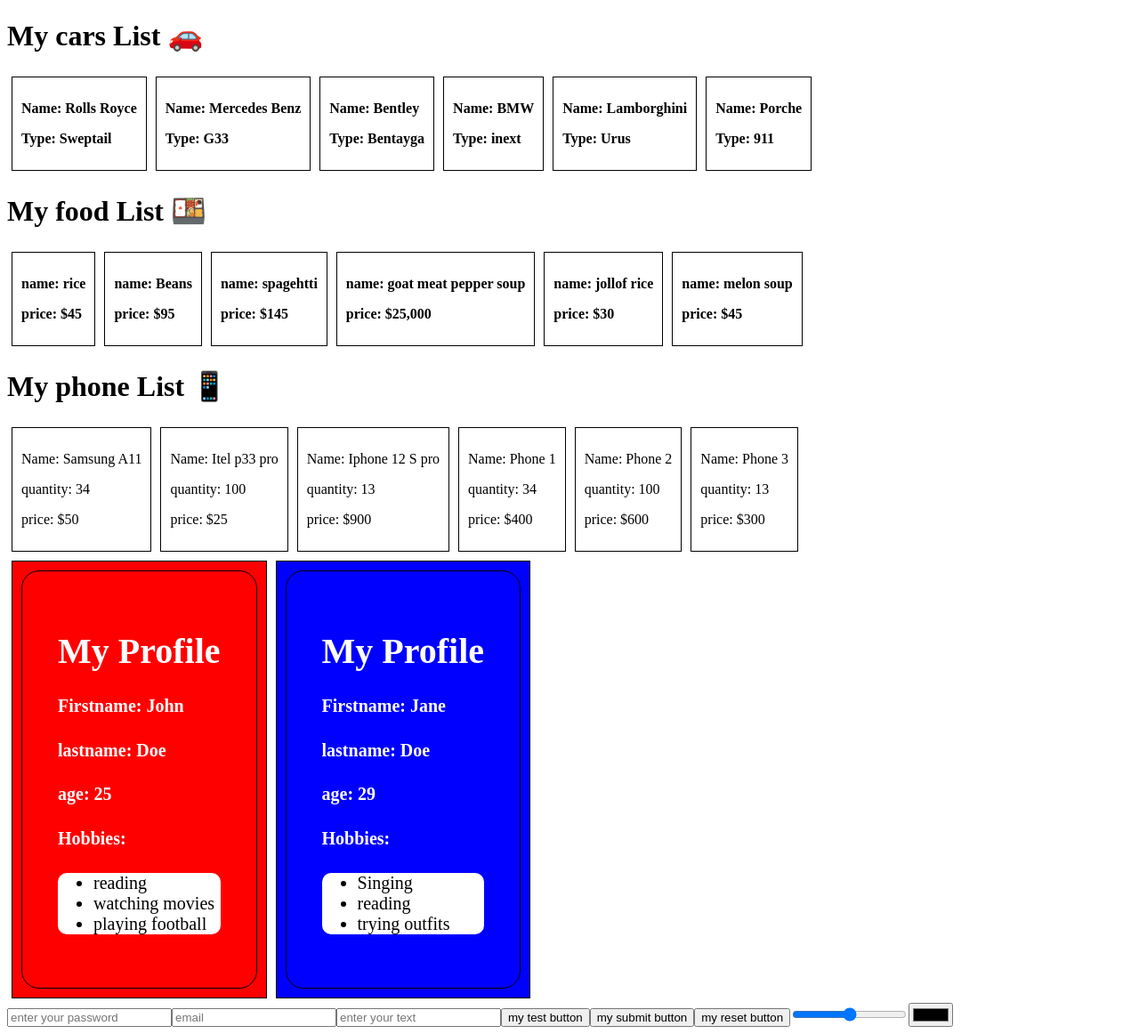
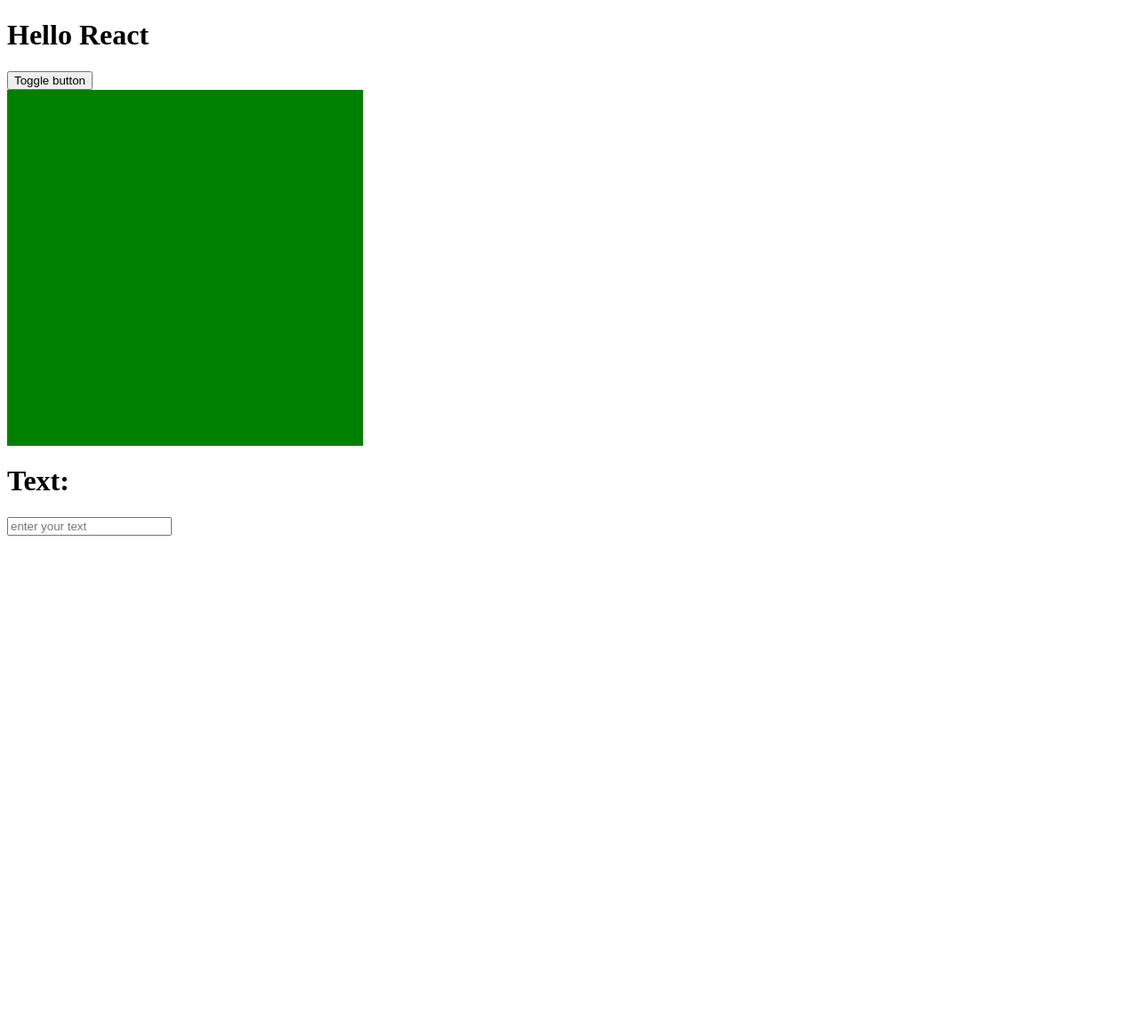
Before and after one commit to O-tega/ReactProject1, a React (Create React App) app: page / in a window 1280 px wide. Shown: the whole page at 89% size. After the commit the page ends 800 px from the top, so only its background shows below. Built offline with nearby package versions, Linux system fonts and the light colour scheme.

Commit message:
day three modification

```diff
--- a/package.json
+++ b/package.json
@@ -6,8 +6,11 @@
     "@testing-library/jest-dom": "^5.12.0",
     "@testing-library/react": "^11.2.7",
     "@testing-library/user-event": "^12.8.3",
+    "axios": "^0.21.1",
+    "bootstrap": "^5.0.1",
     "react": "^17.0.2",
     "react-dom": "^17.0.2",
+    "react-router-dom": "^5.2.0",
     "react-scripts": "4.0.3",
     "web-vitals": "^1.1.2"
   },
--- a/src/App.js
+++ b/src/App.js
@@ -1,137 +1,77 @@
-import Cars from './components/Cars';
-import Food from './components/Food';
-import Phone from './components/Phone'
-import Profile from './components/Profile'
-import FormElement from './components/FormElement'
-import './App.css';
+import React from 'react'
+import FormElement from './components/FormElement';
+
+class App extends React.Component {
+  constructor() {
+    super();
+    this.state = {
+      show: true,
+      text:'',
+    };
+  }
+
+  handleChange = (e) =>{
+    this.setState({
+      text: e.target.value
+    });
+  }
+  handleClick = (e)=> {
+    /* code to change the value of the button from true to false */
+
+    if (this.state.show === false) {
+      this.setState({
+
+        show: true,
+      });
+    } else {
+      this.setState({
+        show: false,
+      });
+
+    };
+  }
+
+  render() {
+
+    return (
+      <div>
+        <h1>Hello React</h1>
+
+
+        <button type="button" onClick={this.handleClick}> {/*calls the onClick function in the handleClick variable declared up */}
+
+          Toggle button
+          </button>
+
+          {this.state.show &&(
+            <div style={{ width: '400px', height: '400px', backgroundColor: 'green' }}>
+            </div>
+
+          )}
+
+        <h1>Text: {this.state.text}</h1>
+
+        {/* <input
+        type = "text"
+        placeholder = "enter your text"
+        value = "this.state.text"
+        onChange = {this.handleChange}
+        /> */}
+
+        <FormElement
+          type="text"
+          placeholder="enter your text"
+          value={this.state.text}
+          onChange={this.handleChange}
+        />
 
 
 
-function App() {
-  // <div>
-  //   <Food />
-  //   <Phone/>
-  // </div>
-
-  const data = {
-    carList: [
-      {
-        name: 'Rolls Royce',
-        type: 'Sweptail'
-      },
-      {
-        name: 'Mercedes Benz',
-        type: 'G33',
-      },
-      {
-        name: 'Bentley',
-        type: 'Bentayga',
-      },
-      {
-        name: 'BMW',
-        type: 'inext',
-      },
-      {
-        name: 'Lamborghini',
-        type: 'Urus',
-      },
-      {
-        name: 'Porche',
-        type: '911',
-      },
-    ]
-  }
-
-  const foodData = {
-    foodList: [
-        {
-          name: 'rice',
-          price: '$45',
-        },
-        {
-          name: 'Beans',
-          price: '$95',
-        },
-        {
-          name: 'spagehtti',
-          price: '$145',
-        },
-        {
-          name: 'goat meat pepper soup',
-          price: '$25,000',
-        },
-        {
-          name: 'jollof rice',
-          price: '$30',
-        },
-        {
-          name: 'melon soup',
-          price: '$45',
-        },
-      ]
-
-  }
-  const phoneData = {
-    phoneList : [
-      {
-        name: 'Samsung A11',
-        quantity: 34,
-        price: '$50'
-      },
-      {
-        name: 'Itel p33 pro',
-        quantity: 100,
-        price: '$25'
-      },
-      {
-        name: 'Iphone 12 S pro',
-        quantity: 13,
-        price: '$900',
-      },
-
-      {
-        name: 'Phone 1',
-        quantity: 34,
-        price: '$400',
-      },
-      {
-        name: 'Phone 2',
-        quantity: 100,
-        price: '$600',
-      },
-      {
-        name: 'Phone 3',
-        quantity: 13,
-        price: '$300'
-      },
-    ]
-  }
-
-  return (
-
-  <div>
-      <Cars list = {data.carList} />
-      <Food foodlist = {foodData.foodList}/>
-      <Phone phonelist = {phoneData.phoneList}/>
 
 
-      <div className = "d-flex">
-      <Profile firstname ="John" lastname="Doe" age={25} hobbies = {['reading', 'watching movies', 'playing football']} className = "bg-red"/>
-
-      <Profile firstname ="Jane" lastname="Doe" age={29} hobbies = {['Singing', 'reading', 'trying outfits']} className = "bg-blue"/>
       </div>
-
-      <FormElement type ="password" placeholder="enter your password"/>
-      <FormElement type ="email" placeholder="email"/>
-      <FormElement type ="text" placeholder="enter your text"/>
-      <FormElement type ="button" value="my test button"/>
-      <FormElement type ="submit" value="my submit button"/>
-      <FormElement type ="reset" value="my reset button"/>
-      <FormElement type ="range"/>
-      <FormElement type ="color"/>
-    </div>
-
-  );
+    );
+  }
 }
 
-export default App;
+export default App
--- a/src/components/FormElement.js
+++ b/src/components/FormElement.js
@@ -1,9 +1,9 @@
 import React from 'react';
 
-const FormElement = ({type, name, value, placeholder})=>{
+const FormElement = ({type, name, value, placeholder, onChange})=>{
 
         return (
-         <input type={type} name={name} placeholder={placeholder} value={value}/>
+         <input type={type} name={name} placeholder={placeholder} value={value} onChange={onChange}/>
         )
 }
 
```
Also changed, not shown: src/App1.js (added, +137 -0 lines), 1 other file (tests, documents, lock files or other folders).
